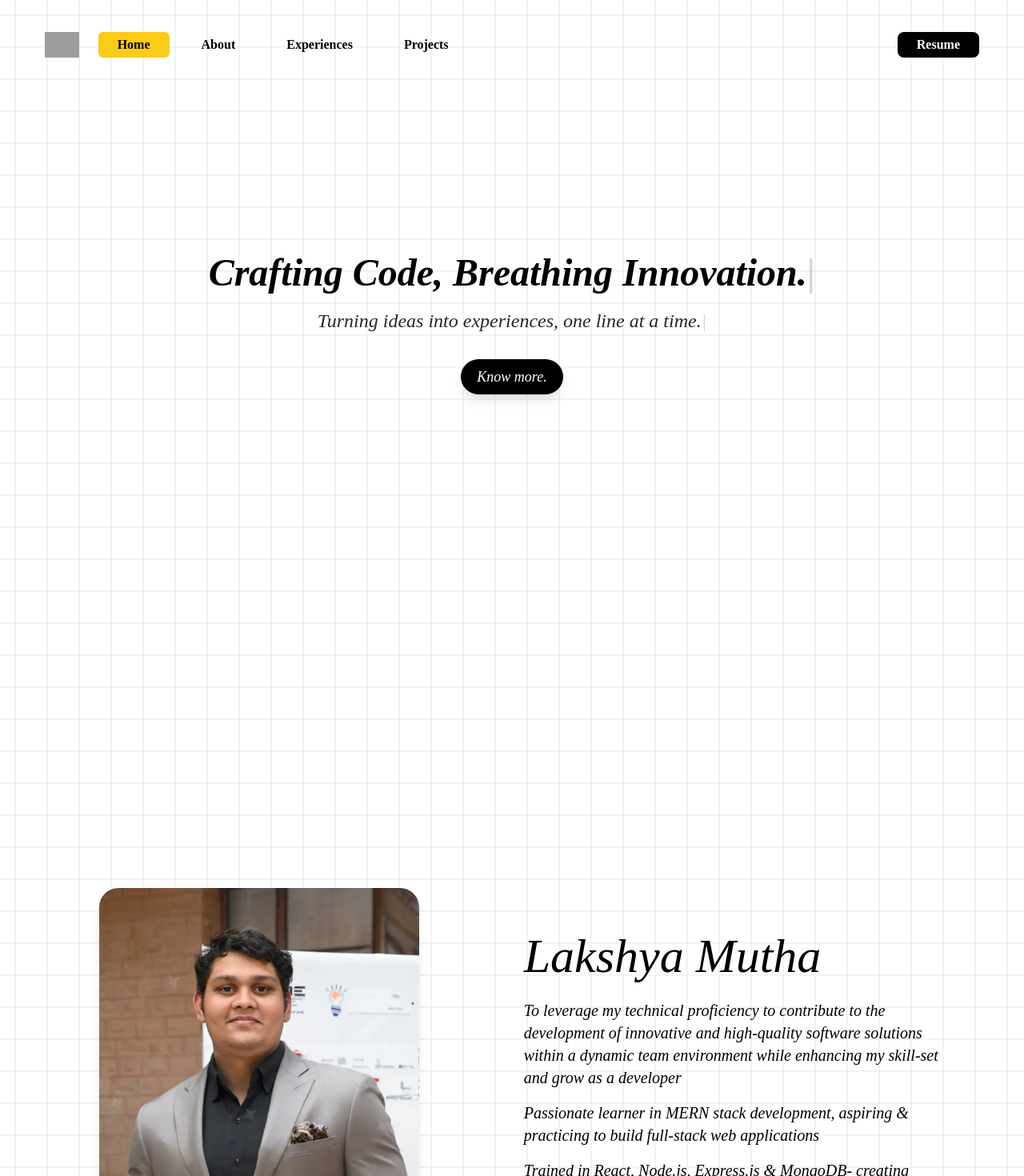
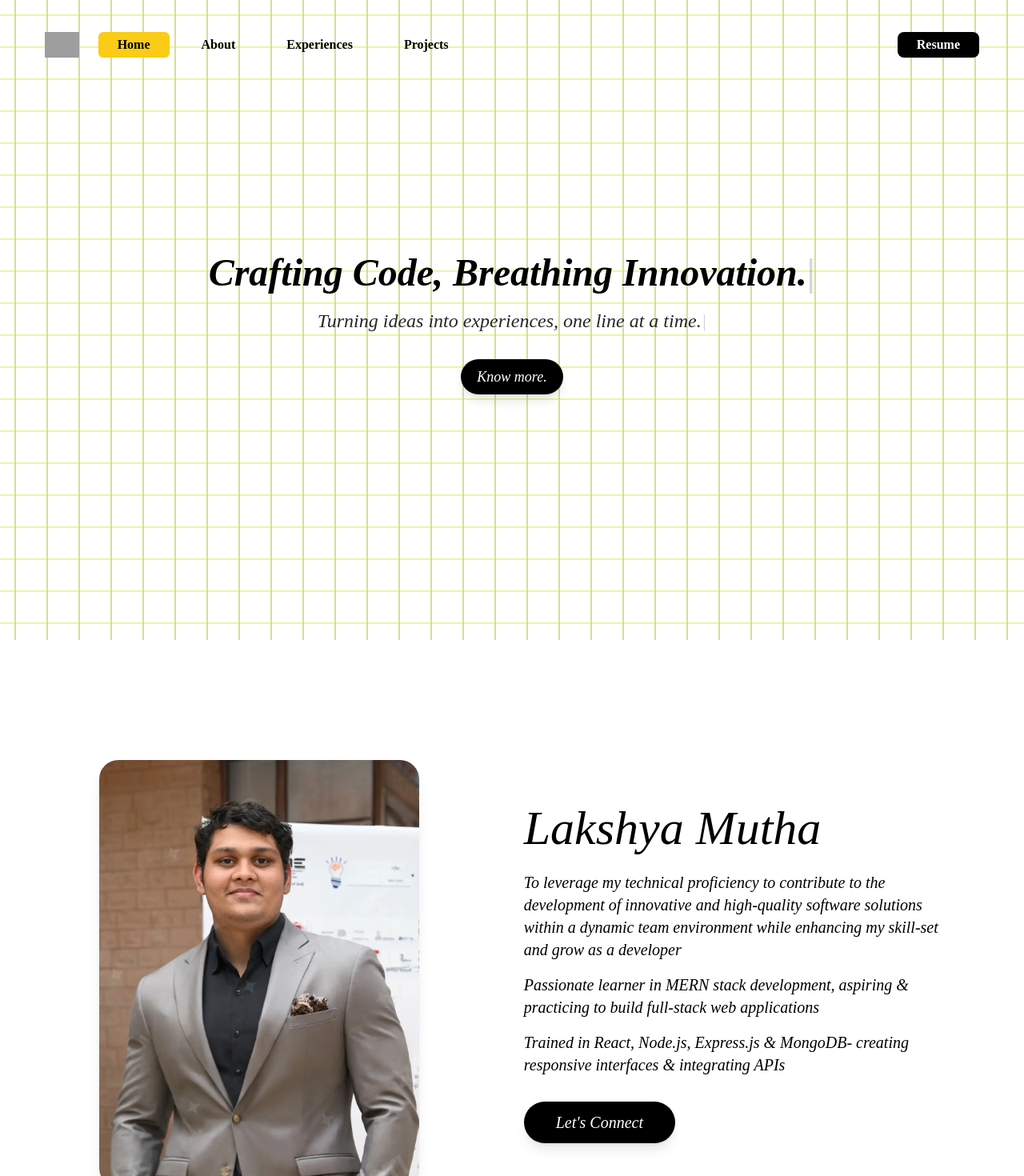
Before and after one commit to muthalakshya/portfolio, a React (Vite) app: page / in a window 1280 px wide. Shown: the top 1470 px of the page at 80% size. Built offline with nearby package versions, Linux system fonts and the light colour scheme; grey boxes are pictures that could not be loaded.

Commit message:
feat: Initialize portfolio website with core components, global styling, and interactive elements.

```diff
--- a/src/App.jsx
+++ b/src/App.jsx
@@ -1,10 +1,9 @@
-import React, { useState, useEffect } from "react";
+import { useState, useEffect } from "react";
 import Home from "./components/Home";
 import About from "./components/About";
 import Skills from "./components/Skills";
 import Experiences from "./components/Experiences";
 import Projects from "./components/Projects";
-import NavBar from "./components/Navbar";
 import Footer from "./components/Footer";
 import { FaArrowUp } from "react-icons/fa";
 
@@ -33,15 +32,21 @@ const App = () => {
   };
 
   return (
-    <div className="bg-white text-black playwritefont moving-grid scroll-smooth">
-      <div className="bg-transparent p-6 sm:mb-20">
+    <div className="text-black playwritefont scroll-smooth relative min-h-screen">
+      {/* Background Grid */}
+      <div className="moving-grid"></div>
+
+      {/* Content */}
+      <div className="relative z-10 bg-transparent p-6 sm:mb-20">
         <Home />
       </div>
-      <About />
-      <Skills />
-      <Experiences />
-      <Projects />
-      <Footer />
+      <div className="relative z-10">
+        <About />
+        <Skills />
+        <Experiences />
+        <Projects />
+        <Footer />
+      </div>
 
       {/* Back to Top Button */}
       {showButton && (
--- a/src/components/About.jsx
+++ b/src/components/About.jsx
@@ -3,8 +3,8 @@ import profile from "../assets/profile.jpg";
 
 const About = () => {
   return (
-    <div id="about" className=" sm:pt-20 pt-8">
-      <div className="flex flex-col-reverse md:flex-row w-full mt-8 md:mt-20 p-4 sm:p-16 md:p-2 mb-20 md:mb-32 px-4 sm:px-7 min-h-screen playwritefont items-center justify-center">
+    <div id="about" className="">
+      <div className="flex flex-col md:flex-row w-full mt-8 md:mt-20 p-4 sm:p-16 md:p-2 mb-20 md:mb-32 px-4 sm:px-7 min-h-screen playwritefont items-center justify-center">
         <div className="w-full md:w-[46%] p-4 md:p-8 flex justify-center">
           <img
             className="w-full max-w-[400px] rounded-3xl shadow-lg object-cover"
--- a/src/components/Projects.jsx
+++ b/src/components/Projects.jsx
@@ -128,10 +128,10 @@ const ImageCarousel = ({ images }) => {
   };
 
   return (
-    <div className="relative group w-full h-60 sm:h-80 md:h-96 mt-8">
+    <div className="relative group w-full h-40 sm:h-60 md:h-80 mt-8 mb-8">
       <div
         style={{ backgroundImage: `url(${images[currentIndex]})` }}
-        className="size-full rounded-2xl bg-center bg-contain bg-no-repeat duration-500 border border-black bg-gray-100"
+        className="size-full rounded-2xl bg-center bg-cover sm:bg-contain bg-no-repeat duration-500 border border-black bg-gray-100"
       ></div>
       {/* Left Arrow */}
       <div className="hidden group-hover:block absolute top-[50%] -translate-x-0 translate-y-[-50%] left-2 sm:left-5 text-lg sm:text-2xl rounded-full p-2 bg-black/20 text-white cursor-pointer hover:bg-black/50 transition-all">
@@ -174,13 +174,13 @@ const Projects = () => {
       {projectsData.map((project, index) => (
         <div
           key={index}
-          className="mb-16 p-4 sm:p-8 bg-white rounded-lg border-2 border-black shadow-[4px_4px_0px_0px_rgba(0,0,0,1)] sm:shadow-[8px_8px_0px_0px_rgba(0,0,0,1)] hover:translate-x-[-2px] hover:translate-y-[-2px] hover:shadow-[6px_6px_0px_0px_rgba(0,0,0,1)] sm:hover:shadow-[10px_10px_0px_0px_rgba(0,0,0,1)] transition-all flex flex-col lg:flex-row gap-8"
+          className="mb-16 p-4 sm:p-8 bg-white rounded-lg border-2 border-black shadow-[4px_4px_0px_0px_rgba(0,0,0,1)] sm:shadow-[8px_8px_0px_0px_rgba(0,0,0,1)] hover:translate-x-[-1px] hover:translate-y-[-1px] hover:shadow-[6px_6px_0px_0px_rgba(0,0,0,1)] sm:hover:shadow-[10px_10px_0px_0px_rgba(0,0,0,1)] transition-all flex flex-col lg:flex-row gap-8"
         >
           {/* Project Title */}
           <div className="lg:w-1/4">
-            <h1 className="text-3xl sm:text-5xl text-black">{project.title}</h1>
+            <h1 className="text-3xl sm:text-5xl bg-gradient-to-r from-yellow-600 via-black to-yellow-600 bg-clip-text text-transparent">{project.title}</h1>
             {project.subtitle && (
-              <h2 className="text-lg sm:text-xl pt-4 text-blue-600">
+              <h2 className="text-lg sm:text-xl pt-4 text-black">
                 {project.subtitle}
               </h2>
             )}
@@ -189,7 +189,7 @@ const Projects = () => {
           {/* Project Details */}
           <div className="lg:w-3/4">
             {/* Technologies Used */}
-            <div className="flex flex-col sm:flex-row justify-between sm:items-center gap-4 sm:gap-0">
+            <div className="flex flex-col-reverse sm:flex-row justify-between sm:items-center gap-4 sm:gap-0">
               <h2 className="text-xl sm:text-3xl text-black font-bold mt-2">
                 Technologies Used
               </h2>
--- a/src/index.css
+++ b/src/index.css
@@ -42,13 +42,16 @@
 }
 
 .moving-grid {
-  position: relative;
+  position: fixed;
+  top: 0;
+  right: 0;
   width: 100%;
-  min-height: 100vh;
+  height: 100vh;
   background-color: #ffffff;
   background-image:
-    linear-gradient(#e5e7eb 1px, transparent 1px),
-    linear-gradient(90deg, #e5e7eb 1px, transparent 1px);
+    linear-gradient(rgba(221, 221, 26, 0.785) 1px, transparent 1px),
+    linear-gradient(90deg, rgba(163, 163, 13, 0.785) 1px, transparent 1px);
   background-size: 40px 40px;
   animation: moveGrid 15s linear infinite;
+  z-index: -1;
 }
```
